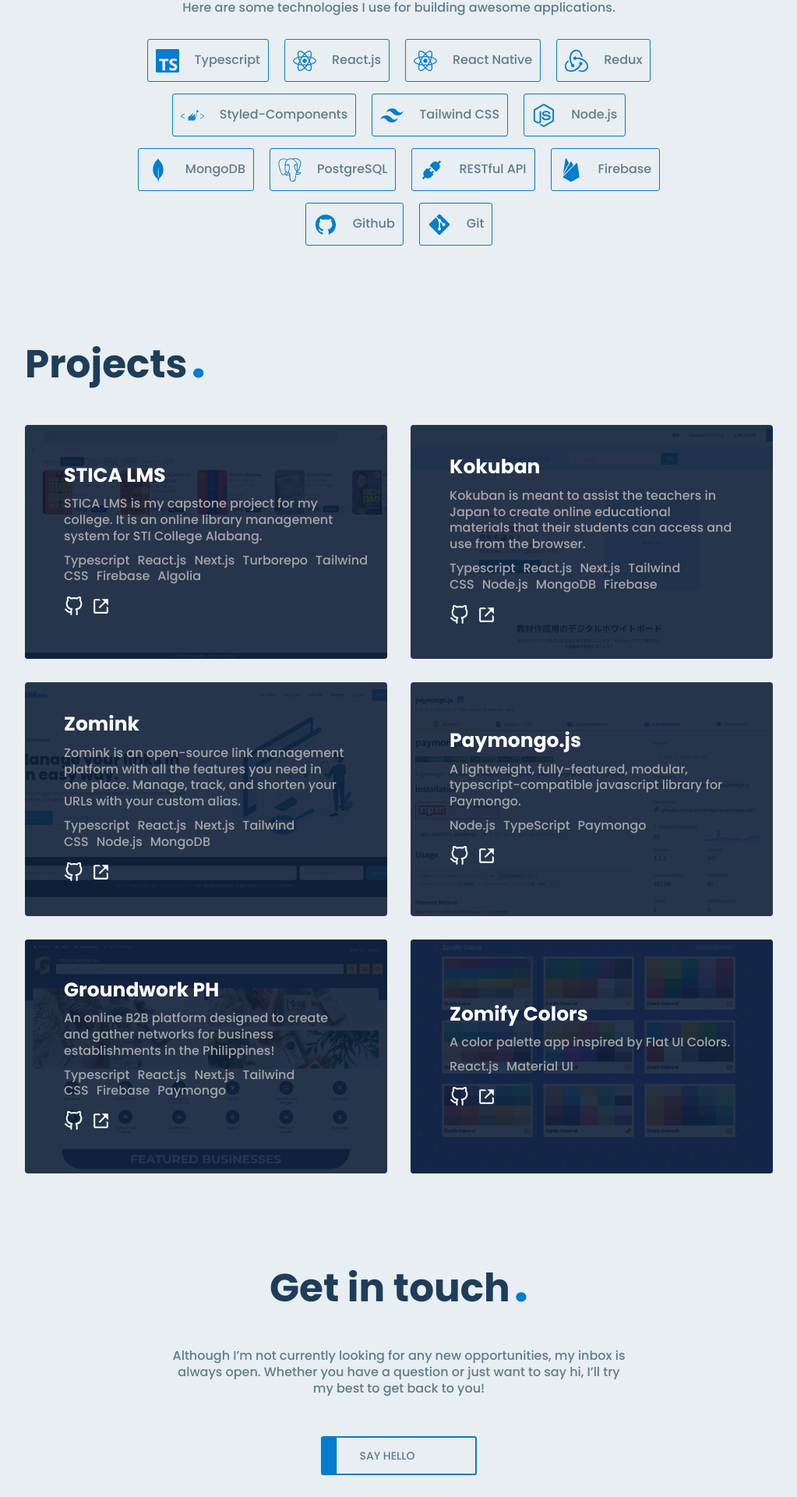
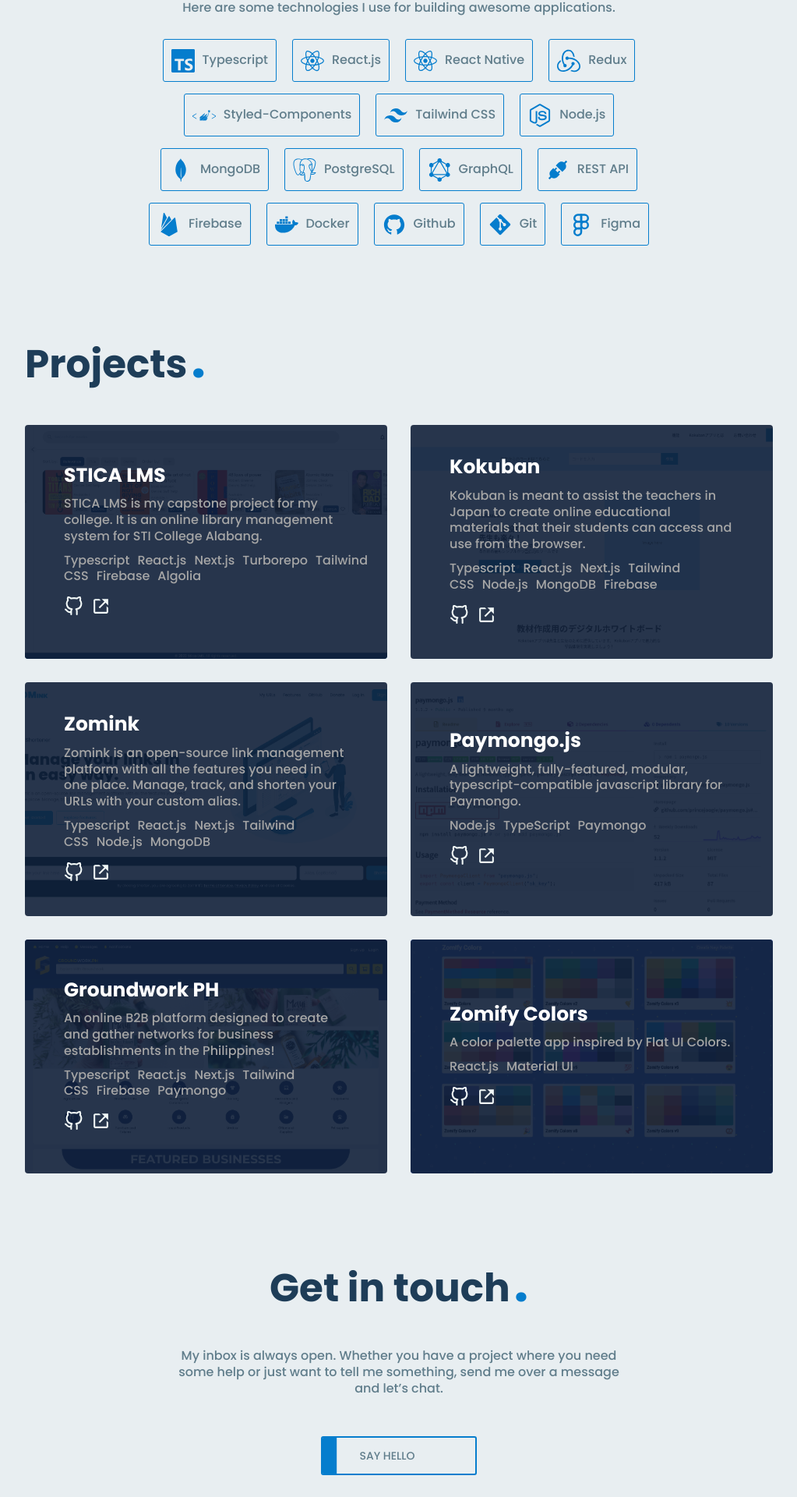
Before and after one commit to zomeru/portfolio, a Next.js app: page / in a window 1280 px wide. Shown: the part 1556-3476 px from the top of the page at 78% size, without its empty margins (128-1151 px from the left). Built offline with nearby package versions, Linux system fonts and the light colour scheme.

Commit message:
Add some tweaks

```diff
--- a/src/components/sections/contact.tsx
+++ b/src/components/sections/contact.tsx
@@ -1,9 +1,9 @@
-import React from 'react';
-import { motion } from 'framer-motion';
-import useScrollReveal from '../../hooks/useScrollReveal';
-import { parentVar, fadeUp } from '../../configs/animations';
-import { Button } from '../';
-import { StyledContact } from '../../styles/componentStyles';
+import React from "react";
+import { motion } from "framer-motion";
+import useScrollReveal from "../../hooks/useScrollReveal";
+import { parentVar, fadeUp } from "../../configs/animations";
+import { Button } from "../";
+import { StyledContact } from "../../styles/componentStyles";
 
 const Contact = () => {
   const [ref, controls] = useScrollReveal(-250);
@@ -11,31 +11,31 @@ const Contact = () => {
   return (
     <StyledContact
       variants={parentVar}
-      initial='initial'
+      initial="initial"
       animate={controls}
       ref={ref}
-      id='contact'
+      id="contact"
     >
-      <motion.h2 variants={fadeUp} className='section-heading'>
+      <motion.h2 variants={fadeUp} className="section-heading">
         {/* I occasionally take on freelance opportunities */}
         Get in touch
       </motion.h2>
-      <motion.p variants={fadeUp} className='contact-p'>
-        {/* My inbox is always open. Whether you have a project where you need some
+      <motion.p variants={fadeUp} className="contact-p">
+        My inbox is always open. Whether you have a project where you need some
         help or just want to tell me something, send me over a message and
-        let&rsquo;s chat. */}
-        Although I&rsquo;m not currently looking for any new opportunities, my
+        let&rsquo;s chat.
+        {/* Although I&rsquo;m not currently looking for any new opportunities, my
         inbox is always open. Whether you have a question or just want to say
-        hi, I&rsquo;ll try my best to get back to you!
+        hi, I&rsquo;ll try my best to get back to you! */}
       </motion.p>
       <motion.div variants={fadeUp}>
         <Button
           isLink={false}
-          className='message-button'
-          buttonText='Say hello'
-          buttonUrl='mailto:hello@zomeru.com'
-          target='_blank'
-          rel='noreferrer'
+          className="message-button"
+          buttonText="Say hello"
+          buttonUrl="mailto:hello@zomeru.com"
+          target="_blank"
+          rel="noreferrer"
         />
       </motion.div>
     </StyledContact>
--- a/src/configs/data.ts
+++ b/src/configs/data.ts
@@ -13,11 +13,18 @@ import {
   AiOutlineTeam,
   AiFillMessage,
 } from "react-icons/ai";
-import { FiTwitter, FiLinkedin, FiGithub, FiFacebook } from "react-icons/fi";
+import {
+  FiTwitter,
+  FiLinkedin,
+  FiGithub,
+  FiFacebook,
+  FiFigma,
+} from "react-icons/fi";
 import { GiPlayerTime, GiThink } from "react-icons/gi";
 import { BsArrowRepeat } from "react-icons/bs";
 // import { IoLogoSass, IoLogoLinkedin } from 'react-icons/io';
 import { IoLogoLinkedin } from "react-icons/io";
+import { GrGraphQl } from "react-icons/gr";
 import {
   SiTypescript,
   SiTailwindcss,
@@ -36,6 +43,7 @@ import {
   FaFistRaised,
   FaHandHoldingHeart,
   FaPuzzlePiece,
+  FaDocker,
 } from "react-icons/fa";
 
 export const navLinks: INavLinks = {
@@ -149,14 +157,24 @@ export const skills: ISkills[] = [
     Icon: SiPostgresql,
   },
   {
+    id: "graphql",
+    name: "GraphQL",
+    Icon: GrGraphQl,
+  },
+  {
     id: "restapi",
-    name: "RESTful API",
+    name: "REST API",
     Icon: AiFillApi,
   },
   {
     id: "firebase",
     name: "Firebase",
     Icon: SiFirebase,
+  },
+  {
+    id: "docker",
+    name: "Docker",
+    Icon: FaDocker,
   },
   {
     id: "github",
@@ -167,6 +185,11 @@ export const skills: ISkills[] = [
     id: "git",
     name: "Git",
     Icon: FaGitAlt,
+  },
+  {
+    id: "figma",
+    name: "Figma",
+    Icon: FiFigma,
   },
 ];
 
--- a/src/styles/componentStyles/techStackStyles.ts
+++ b/src/styles/componentStyles/techStackStyles.ts
@@ -1,5 +1,5 @@
-import styled from 'styled-components';
-import { motion } from 'framer-motion';
+import styled from "styled-components";
+import { motion } from "framer-motion";
 
 export const StyledTechStacks = styled(motion.div)`
   margin: 70px auto 0 auto;
@@ -60,7 +60,7 @@ export const StyledTech = styled(motion.div)`
 
       .logo {
         margin-left: 10px;
-        margin-right: 20px;
+        margin-right: 10px;
         width: 30px;
         height: 30px;
         color: ${({ theme }) => theme.accentMain};
```
